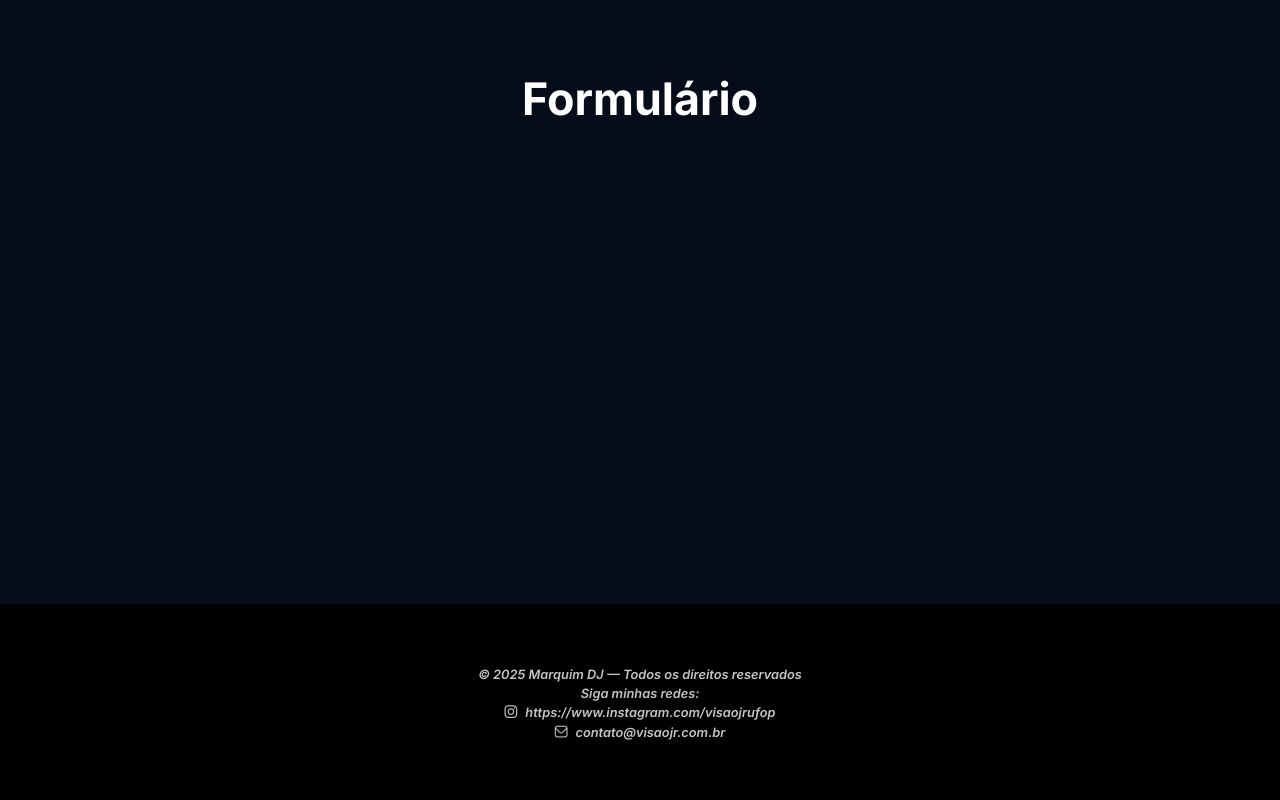
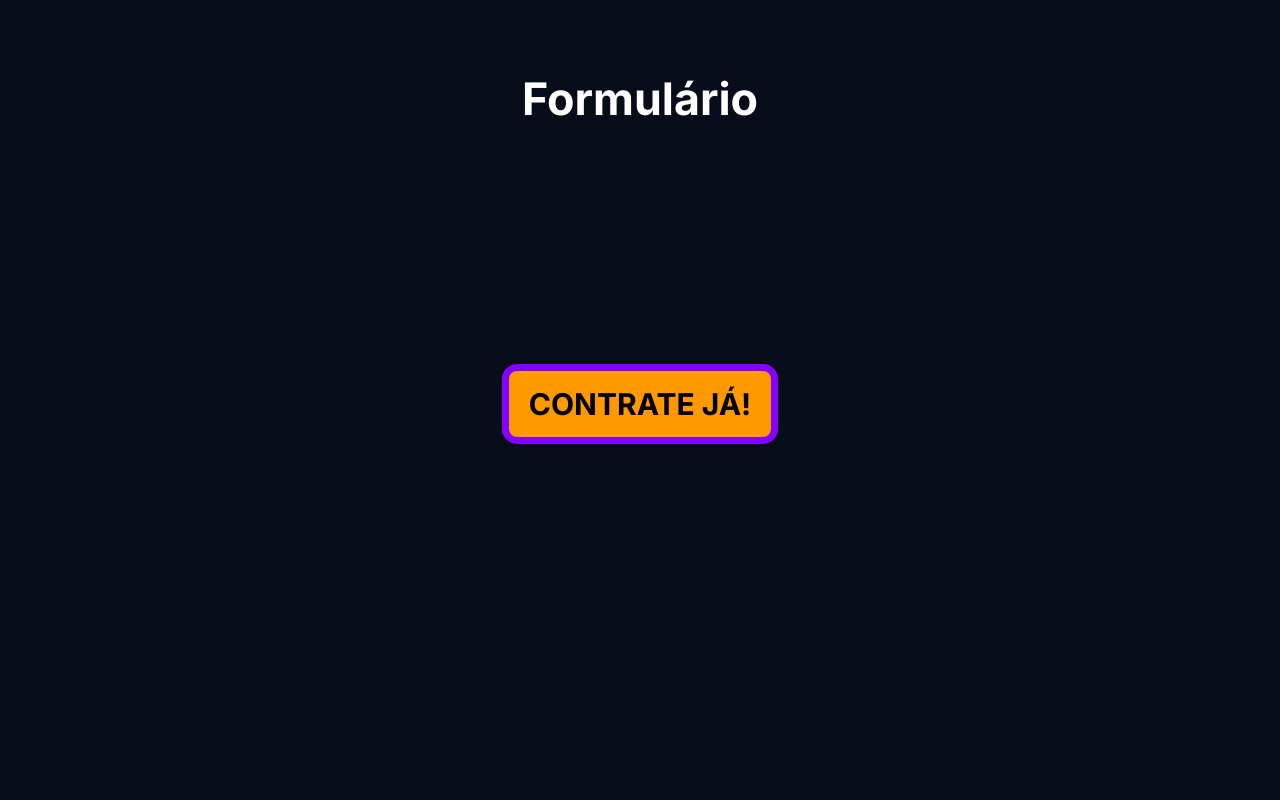
Before and after one commit to VictorEmanuel04/MarquimDj, a React (Vite) app: page / in a window 1280 px wide. Shown: the part 3940-4740 px from the top of the page. Built offline with nearby package versions, Linux system fonts and the light colour scheme; a web font is replaced by a local one.

Commit message:
feat: implementa formulário

```diff
--- a/src/components/Land.jsx
+++ b/src/components/Land.jsx
@@ -23,6 +23,12 @@ const Land = () => {
       mediaQuery.removeEventListener("change", handleSize);
     }
   }, [])
+
+  const [isFormVisible, setIsFormVisible] = useState(false);
+
+  const handleContrateClick = () => {
+    setIsFormVisible(true);
+  };
 
   return (
     <div className="app">
@@ -114,7 +120,34 @@ const Land = () => {
 
         <section id="form">
           <h2>Formulário</h2>
-          <div className="foorm-container"></div>
+          <div className="foorm-container">
+            <form action="#" className={`contact-form ${isFormVisible ? 'form-visible' : ''}`}>
+              <input type="button" id="botao-contrate" value="CONTRATE JÁ!" onClick={handleContrateClick}/>
+
+              <div className="form-group">
+                <label htmlFor="nome">Digite seu nome</label>
+                <input type="text" name="nome" id="nome" placeholder="Seu nome completo"/>
+              </div>
+
+              <div className="form-group">
+                <label htmlFor="email">Digite seu email</label>
+                <input type="email" name="email" id="email" placeholder="seu@email.com"/>
+              </div>
+
+              <div className="form-group">
+                <label htmlFor="data">Data do show</label>
+                <input type="date" name="data" id="data" />
+              </div>
+
+              <div className="form-group">
+                <label htmlFor="mensagem">Sua Mensagem</label>
+                <textarea name="mensagem" id="mensagem" rows="4" placeholder="Digite sua mensagem aqui..."></textarea>
+              </div>
+
+              <button type="submit" className="botao-enviar">ENVIAR</button>
+
+            </form>
+          </div>
         </section>
       </main>
 
--- a/src/styles/Land.css
+++ b/src/styles/Land.css
@@ -275,11 +275,121 @@ main {
 
 #form {
   grid-row: 5/6;
+  width: 100%;
   display: flex;
   flex-direction: column;
   align-items: center;
   justify-content: center;
   text-align: center;
+}
+
+.foorm-container {
+  display: flex;
+  position: relative;
+  flex-direction: column;
+  align-items: center;
+  justify-content: center;
+  background: none;
+  min-height: 300px;
+  width: 100%;
+  padding: 15rem 5rem 5rem 5rem;
+  box-shadow: none;
+  transition: all 0.5s ease;
+}
+
+#botao-contrate {
+  border: 7px solid #8400ff;
+  padding: 15px 20px;
+  background-color: #ff9900;
+  border-radius: 15px;
+  cursor: pointer;
+  font-size: 30px;
+  font-family: "Inter", sans-serif;
+  transition: all 0.3s ease;
+}
+
+#botao-contrate:hover {
+  transform: scale(1.05);
+  transition: transform 0.2s ease;
+  filter: drop-shadow(0 0 4em #ff00ff);
+}
+
+.contact-form {
+  display: flex;
+  flex-direction: column;
+  align-items: center;
+  width: 100%;
+  max-width: 500px;
+  gap: 25px;
+}
+
+.form-group, .botao-enviar {
+  width: 100%;
+  display: flex;
+  flex-direction: column;
+  text-align: left;
+  overflow: hidden;
+  max-height: 0;
+  opacity: 0;
+  transform: translateY(-20px);
+  transition: max-height 0.6s ease-out, opacity 0.6s ease-out, transform 0.6s ease-out;
+}
+
+.form-group label {
+  margin-bottom: 8px;
+  font-size: 1.1rem;
+}
+
+.form-group input, .form-group textarea {
+  width: 100%;
+  padding: 12px;
+  border-radius: 8px;
+  border: 1px solid #444;
+  background-color: #0e1529;
+  color: white;
+  font-size: 1rem;
+}
+
+.form-group input::placeholder, .form-group textarea::placeholder {
+  font-style: italic;
+  color: #888;
+}
+
+.botao-enviar {
+  border: 3px solid #00ff88;
+  padding: 15px 20px;
+  background-color: #070c1b;
+  color: #00ff88;
+  border-radius: 15px;
+  cursor: pointer;
+  font-size: 20px;
+  font-family: "Inter", sans-serif;
+  font-weight: bold;
+  width: 100%;
+  margin-top: 10px;
+  text-align: center;
+}
+
+.botao-enviar:hover {
+  transform: scale(1.05);
+  background-color: #00ff88;
+  color: #070c1b;
+  filter: drop-shadow(0 0 1.5em #00ff88);
+  border-color: #ffffffad;
+}
+
+.contact-form.form-visible #botao-contrate {
+  max-height: 0;
+  padding: 0;
+  border: 0;
+  opacity: 0;
+  pointer-events: none;
+}
+
+.contact-form.form-visible .form-group, .contact-form.form-visible .botao-enviar {
+  max-height: 500px;
+  opacity: 1;
+  transform: translateY(0);
 }
 
 footer {
@@ -291,17 +401,8 @@ footer {
   height: 200px;
 }
 
-.footer-container > p {
-  font-family: "Inter", sans-serif;
-  font-style: italic;
-  font-size: 0.8rem;
-  text-align: center;
-  color: #c4c4c4;
-}
 
-.fi,
-.fi-brands-instagram,
-.fi-rr-envelope {
+.fi, .fi-brands-instagram, .fi-rr-envelope {
   margin-right: 0.5rem;
   vertical-align: middle;
 }
```
